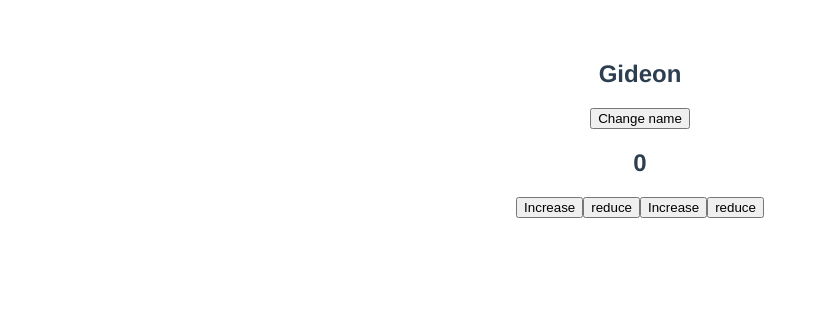
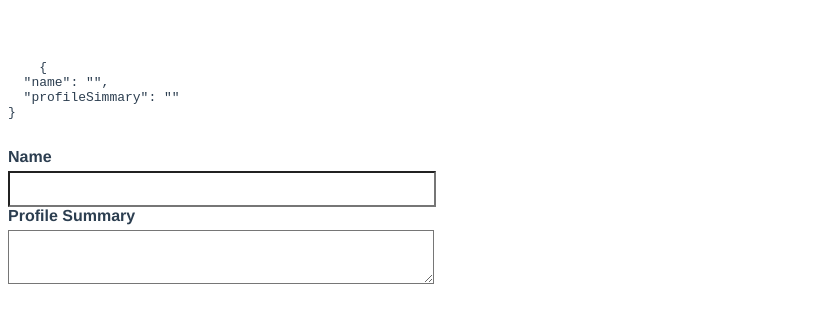
Before and after one commit to GideonOdiokine/learning-vue.js, a Vue app: page / in a window 1280 px wide. Shown: the top 320 px of the page, without its empty margins (0-819 px from the left). Built offline with nearby package versions, Linux system fonts and the light colour scheme.

Commit message:
form handling in vue.js

```diff
--- a/src/App.vue
+++ b/src/App.vue
@@ -1,17 +1,19 @@
 <template>
-<h2>{{name}}</h2>
 <div>
-  <button @click="changeName, increment(1, $event)">Change name </button>
+  <pre>
+    {{JSON.stringify( formValues, null ,2)}}
+  </pre>
 </div>
-
-<h2> {{count}} </h2>
-
-<div>
-  <button @click="increment(1, $event)">Increase</button>
-  <button @click="decrement(1)">reduce</button>
-   <button @click="increment(5)">Increase</button>
-  <button @click="decrement(5)">reduce</button>
-</div>
+  <form action="">
+    <div>
+      <label for="name">Name</label>
+      <input type="text" id="name" v-model="formValues.name" />
+    </div>
+     <div>
+      <label for="profile">Profile Summary</label>
+      <textarea  id="profile" v-model="formValues.profileSimmary" />
+    </div>
+  </form>
 </template>
 
 <script>
@@ -19,11 +21,66 @@
   name: "App",
   data() {
     return {
-     name:'Gideon',
-     count:0
+      formValues:{
+        name:'',
+        profileSimmary:''
+      }
     };
   },
-  methods:{
+
+};
+</script>
+
+<style>
+#app {
+  font-family: Avenir, Helvetica, Arial, sans-serif;
+  -webkit-font-smoothing: antialiased;
+  -moz-osx-font-smoothing: grayscale;
+  /* text-align: center; */
+  color: #2c3e50;
+  margin-top: 60px;
+}
+label{
+  font-weight: bold;
+  display: flex;
+  margin-bottom: 5px;
+}
+input + label{
+    font-weight: bold;
+  display: inline-flex;
+  margin-right: 20px;
+}
+
+input[type="text"],
+textarea,
+select{
+  display: block;
+  width: 400px;
+  padding: 6px 12px;
+  font-size: 14px;
+  line-height: 1.4287143;
+  color: #555;
+  background-color: #fff;
+  background-image: none;
+}
+</style>
+
+
+// // <h2>{{name}}</h2>
+// <div>
+//   <button @click="changeName, increment(1, $event)">Change name </button>
+// </div>
+
+// <h2> {{count}} </h2>
+
+// <div>
+//   <button @click="increment(1, $event)">Increase</button>
+//   <button @click="decrement(1)">reduce</button>
+//    <button @click="increment(5)">Increase</button>
+//   <button @click="decrement(5)">reduce</button>
+// </div>
+
+//   methods:{
     changeName(){
       this.name ="Gidysmart"
     },
@@ -36,28 +93,3 @@
      this.count -=num
    }
   }
-};
-</script>
-
-<style>
-#app {
-  font-family: Avenir, Helvetica, Arial, sans-serif;
-  -webkit-font-smoothing: antialiased;
-  -moz-osx-font-smoothing: grayscale;
-  text-align: center;
-  color: #2c3e50;
-  margin-top: 60px;
-}
-.underline {
-  text-decoration: underline;
-}
-.btn {
-  font-size: 20px;
-}
-.promoted {
-  color: rgb(165, 25, 25);
-}
-.ital {
-  font-style: italic;
-}
-</style>
```
